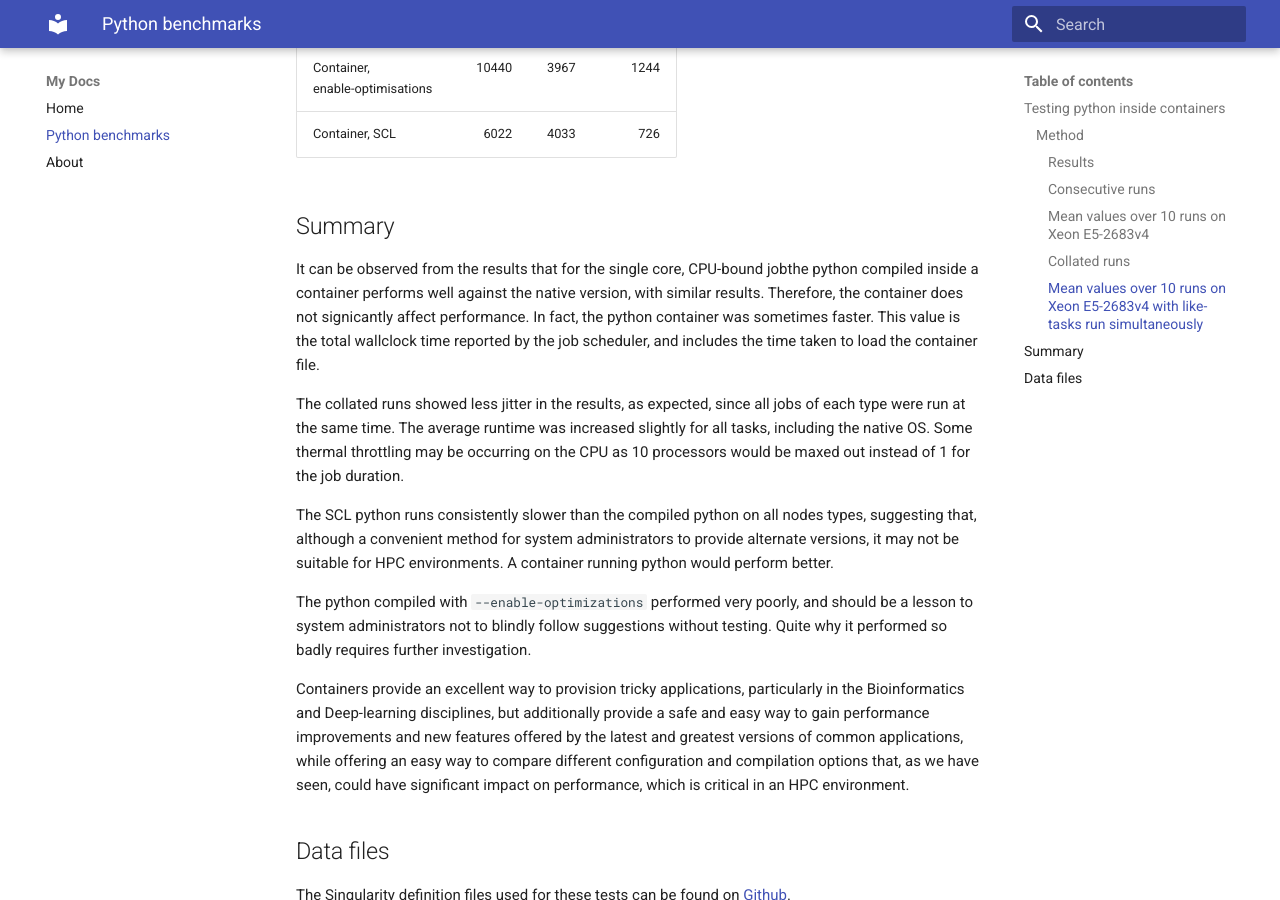
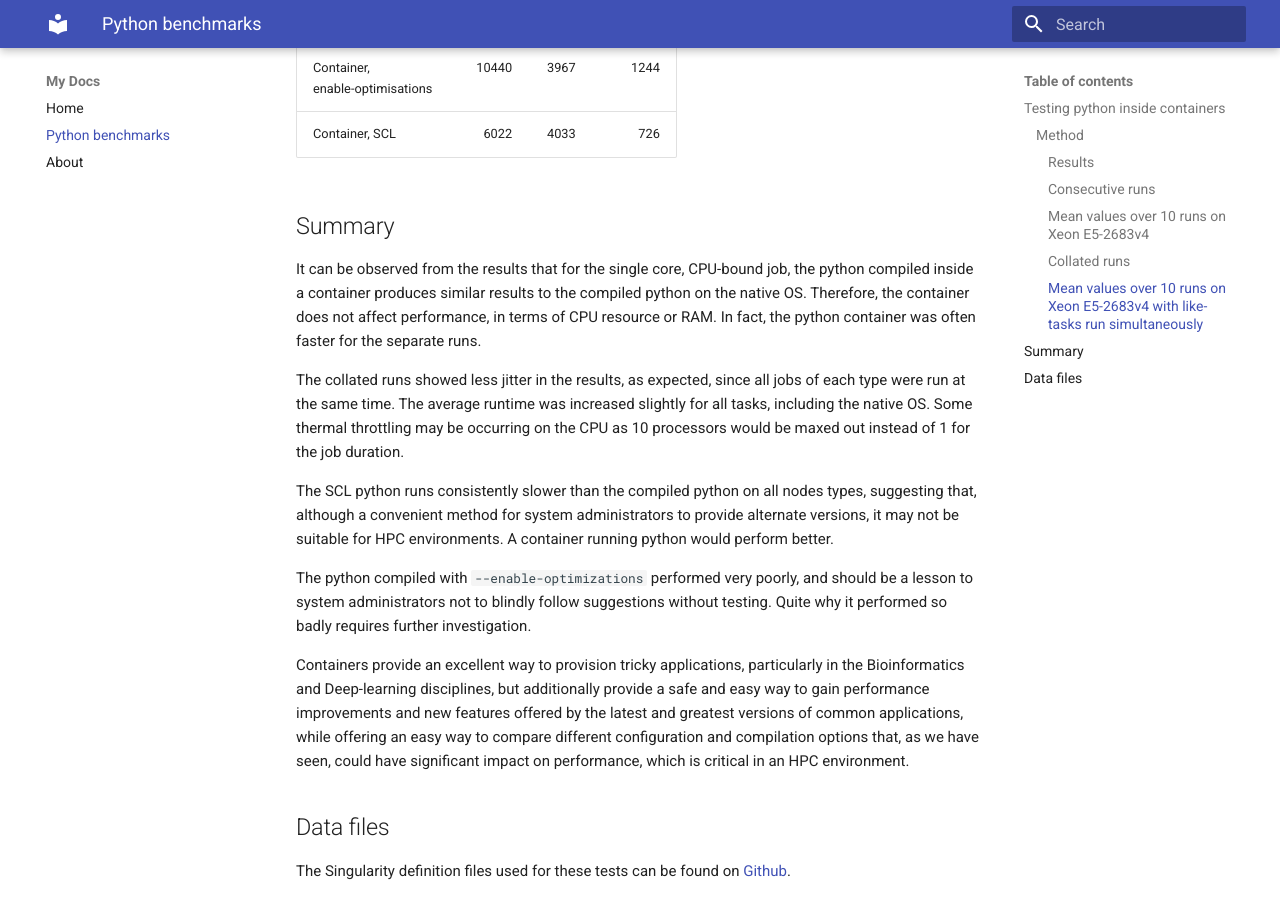
Before and after one commit to sbutcher/docs, an MkDocs documentation site: the page built from docs/pythoncontainers.md, in a window 1280 px wide and 900 px high, scrolled down 2965 px. Built offline with MkDocs 1.6.1 and Material for MkDocs 9.7.7, drawn with Linux system fonts in a browser that asks for light colours; old or Windows-style settings are respelled for this version of MkDocs.

Commit message:
Tweak summary

```diff
--- a/docs/pythoncontainers.md
+++ b/docs/pythoncontainers.md
@@ -57,7 +57,7 @@ The next results were run as job arrays of 10 similar tasks at a time on an excl
 
 ## Summary
 
-It can be observed from the results that for the single core, CPU-bound jobthe python compiled inside a container performs well against the native version, with similar results. Therefore, the container does not signicantly affect performance. In fact, the python container was sometimes faster. This value is the total wallclock time reported by the job scheduler, and includes the time taken to load the container file.
+It can be observed from the results that for the single core, CPU-bound job, the python compiled inside a container produces similar results to the compiled python on the native OS. Therefore, the container does not affect performance, in terms of CPU resource or RAM. In fact, the python container was often faster for the separate runs.
 
 The collated runs showed less jitter in the results, as expected, since all jobs of each type were run at the same time. The average runtime was increased slightly for all tasks, including the native OS. Some thermal throttling may be occurring on the CPU as 10 processors would be maxed out instead of 1 for the job duration.
 
```
